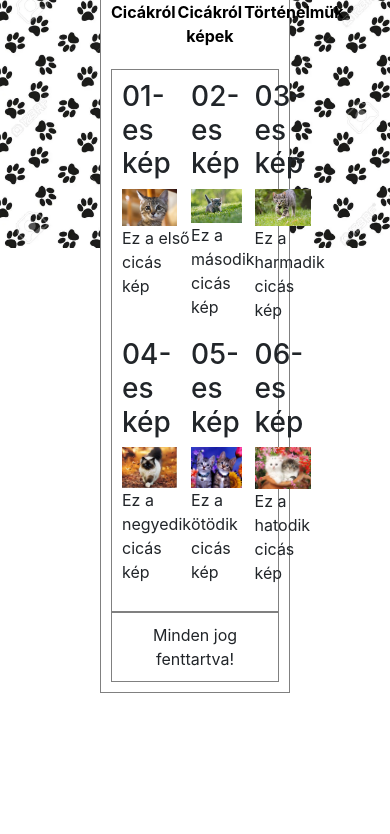
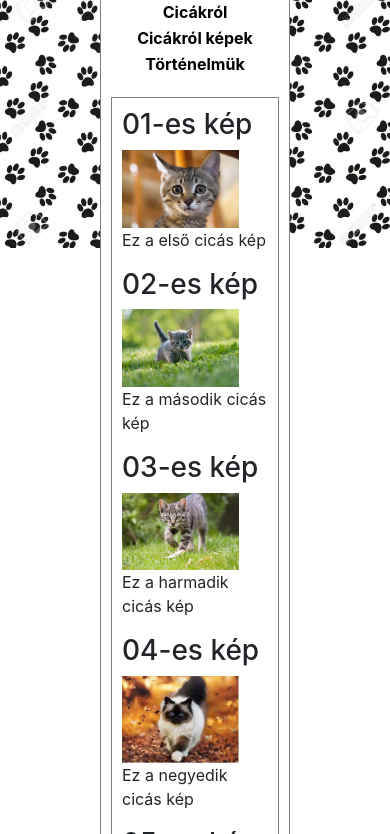
Before and after one commit to nemcsekpeti/cicasweblap, a plain HTML site: page index.html in a window 390 px wide. Shown: the part 135-969 px from the top of the page. Before the commit the page ends 844 px from the top, so only its background shows below. Drawn offline with nearby package versions, Linux system fonts and the light colour scheme.

Commit message:
cicasweblap3

```diff
--- a/style.css
+++ b/style.css
@@ -58,3 +58,28 @@ nav a:hover{
     text-decoration: none;
     color:black
 }
+@media screen and (max-width: 400px){ /*400px alatt milyen legyen a kinézet.*/
+	main{
+    grid-template-columns: 1fr;
+    grid-template-areas:
+    "h "
+    "n "
+    "ar"
+    "f";
+    }
+    nav ul {
+        padding-left: 0px;
+        padding-right: 0px;
+        display: grid;
+        grid-template-columns: 1fr;
+        grid-gap: 2px;
+        list-style-type: none;
+        padding: 5px 0px ;
+    }
+    #galeria{
+        display: grid;
+        grid-template-columns: 1fr;
+    }
+
+
+}
```
